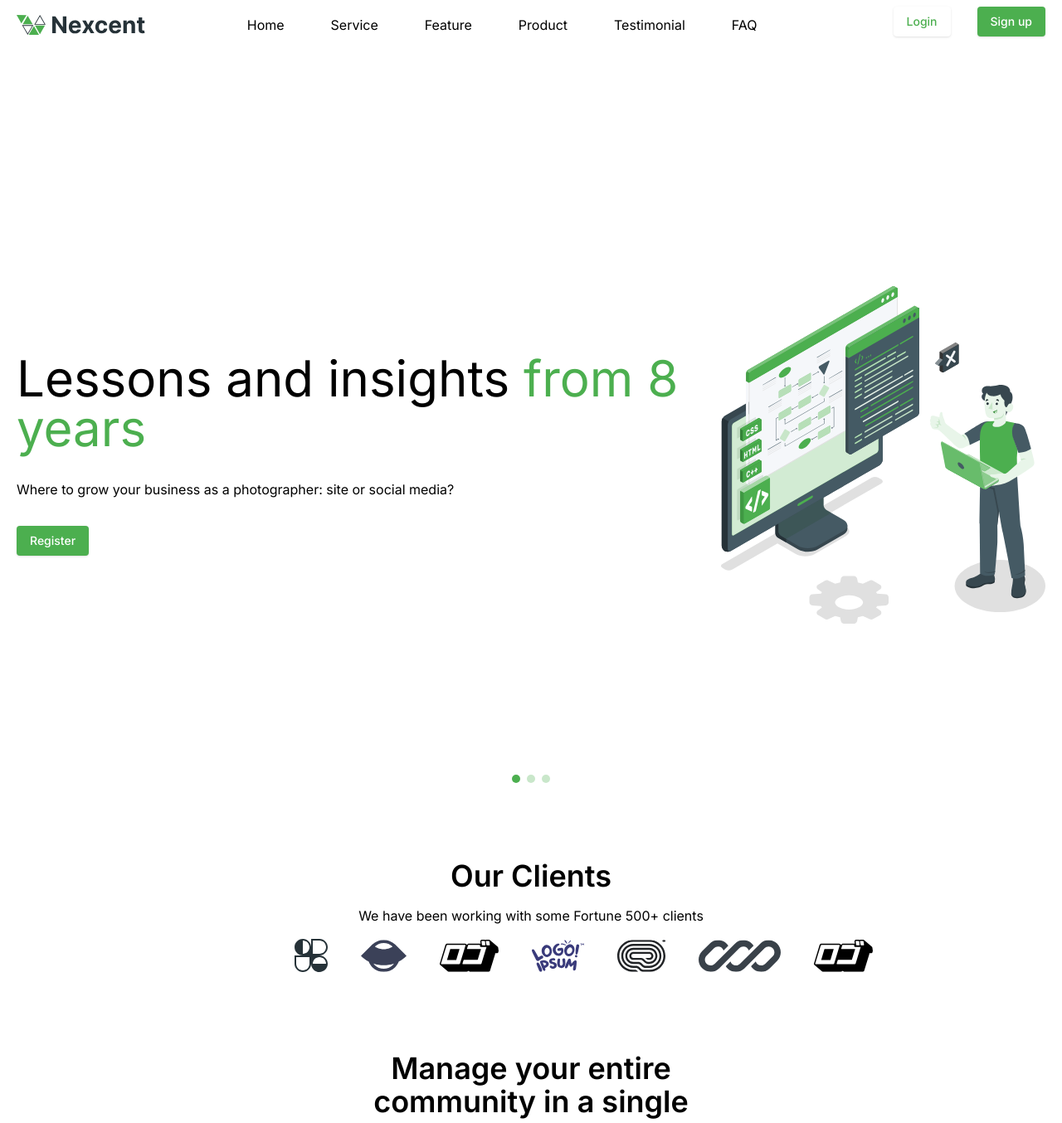
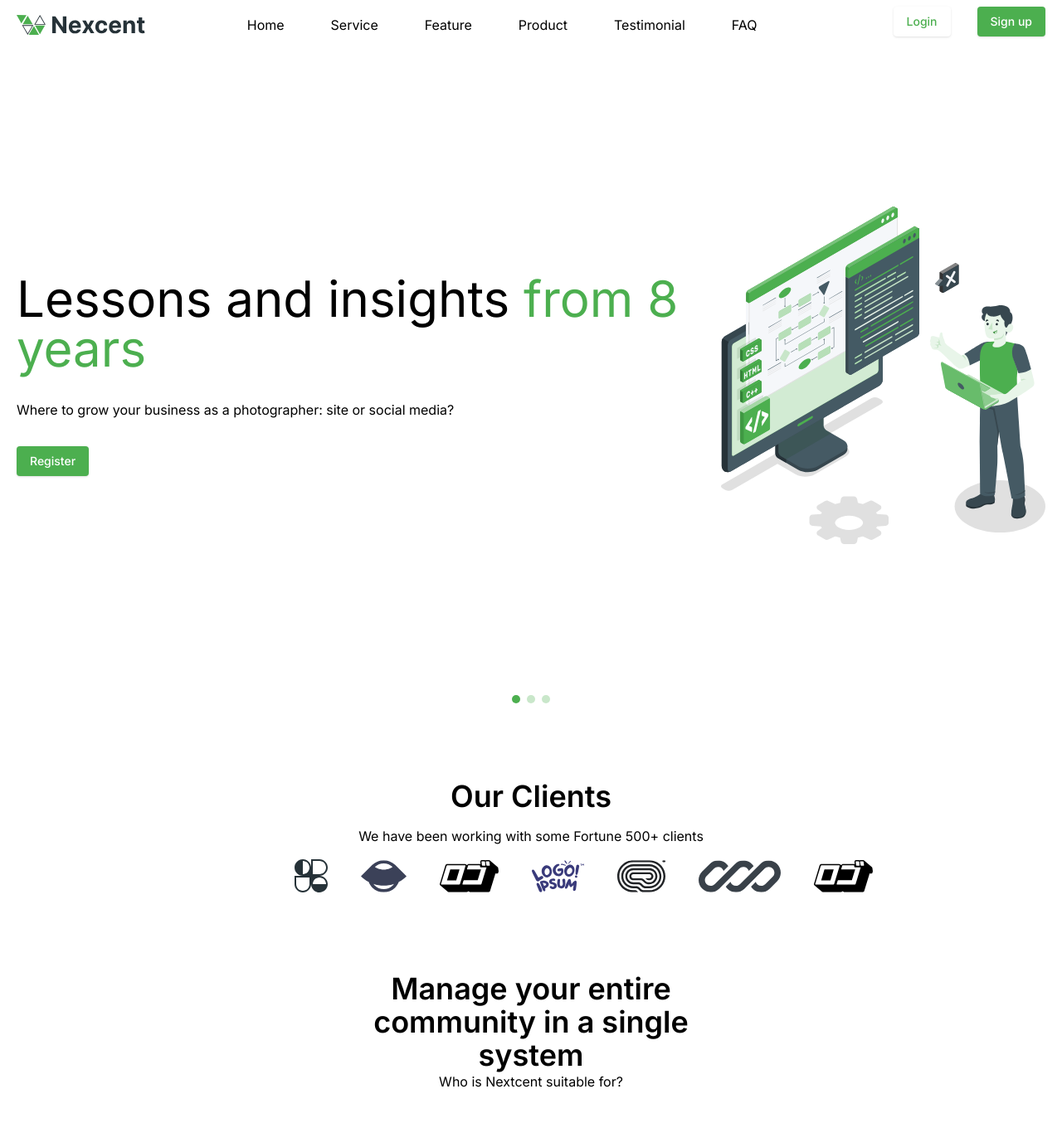
Before and after one commit to dev-fagundes01/landpage-cn, a React (Vite) app: page / in a window 1280 px wide. Shown: the top 1354 px of the page at 83% size. Built offline with nearby package versions, Linux system fonts and the light colour scheme.

Commit message:
feat: projeto finalizado

```diff
--- a/src/App.jsx
+++ b/src/App.jsx
@@ -8,7 +8,6 @@ import UnlockDesign from "./components/unlock-design";
 import Customers from "./components/customer's";
 import CommunityUpdates from "./components/community-updates";
 import Footer from "./components/footer";
-import './app.'
 
 export default function App() {
 
--- a/src/components/clients.jsx
+++ b/src/components/clients.jsx
@@ -5,6 +5,7 @@ import Client4 from "../assets/clients/client4.svg";
 import Client5 from "../assets/clients/client5.svg";
 import Client6 from "../assets/clients/client6.svg";
 import Client7 from "../assets/clients/client7.svg";
+import "../../styles/app.css";
 
 export default function Clients() {
   return (
--- a/src/components/main.jsx
+++ b/src/components/main.jsx
@@ -1,9 +1,10 @@
 import Illustration from "../assets/general/illustration.svg";
+import "../../styles/app.css";
 import { Button } from "./ui/button";
 
 export default function Main() {
   return (
-    <main className="flex justify-center items-center gap-10 mt-24 relative h-screen">
+    <main className="flex justify-center items-center gap-10 relative h-screen">
       <div className="flex flex-col items-start gap-8 flex-100 w-ful">
         <h1 className="text-6xl">
           Lessons and insights{" "}
--- /dev/null
+++ b/styles/app.css
@@ -0,0 +1,47 @@
+header {
+    animation: appear 900ms ease-in-out;
+}
+
+main {
+    animation: appear 2s ease-in-out;
+}
+
+main :nth-child(2) {
+    animation: appear 4s ease-in-out;
+}
+
+section, footer {
+    animation: appear 2s ease-in-out;
+    animation-timeline: view();
+    animation-range: cover 0% cover 30%;
+}
+
+section :nth-child(2) {
+    animation: appear 9s ease-in-out;
+    animation-timeline: view();
+    animation-range: cover 0% cover 40%;
+}
+
+@keyframes appear {
+    from {
+      opacity: 0;
+      translate: -100vw 0;
+    }
+
+    to {
+      opacity: 1;
+      translate: 0 0;
+    }
+}
+
+@keyframes appear-inverse {
+    from {
+      opacity: 0;
+      translate: -200vw 0;
+    }
+
+    to {
+      opacity: 1;
+      translate: 0 0;
+    }
+}
```
Also changed, not shown: src/main.jsx (+5 -3 lines), styles/index.css (renamed from src/index.css).
